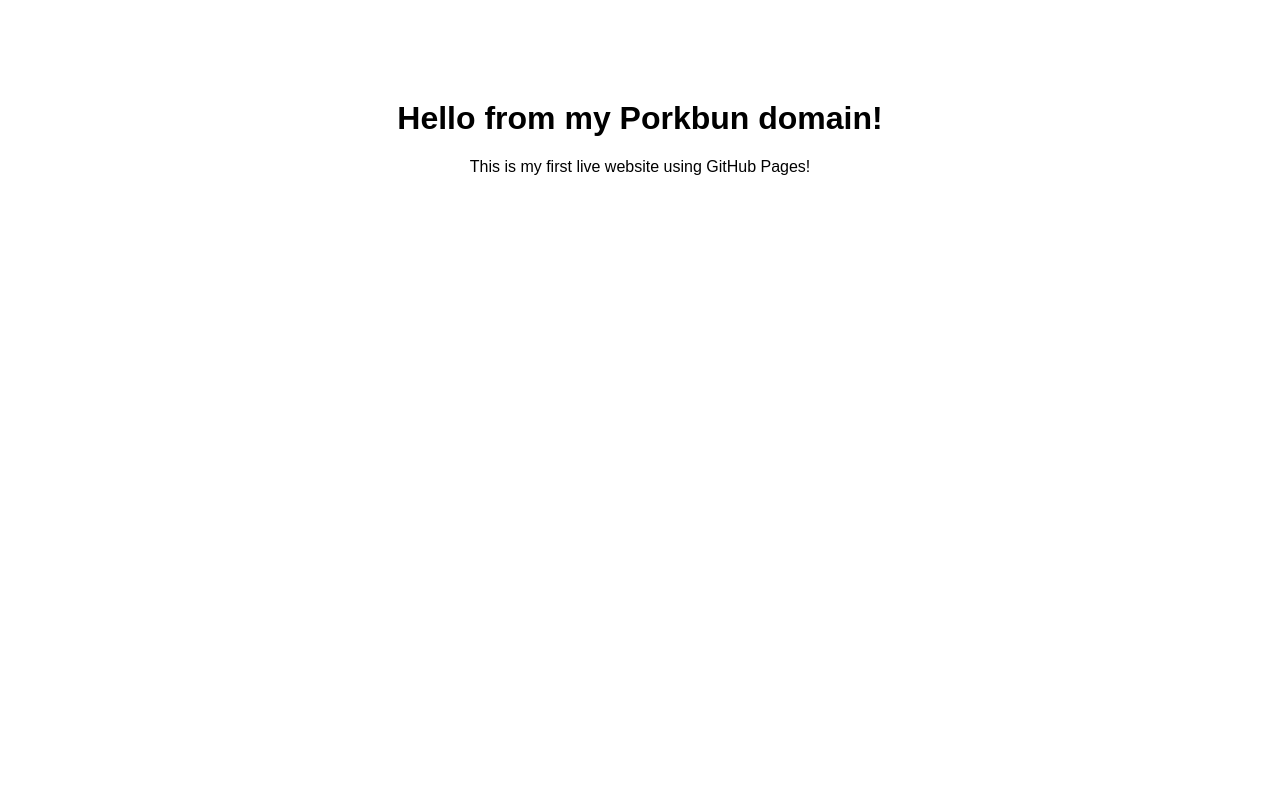
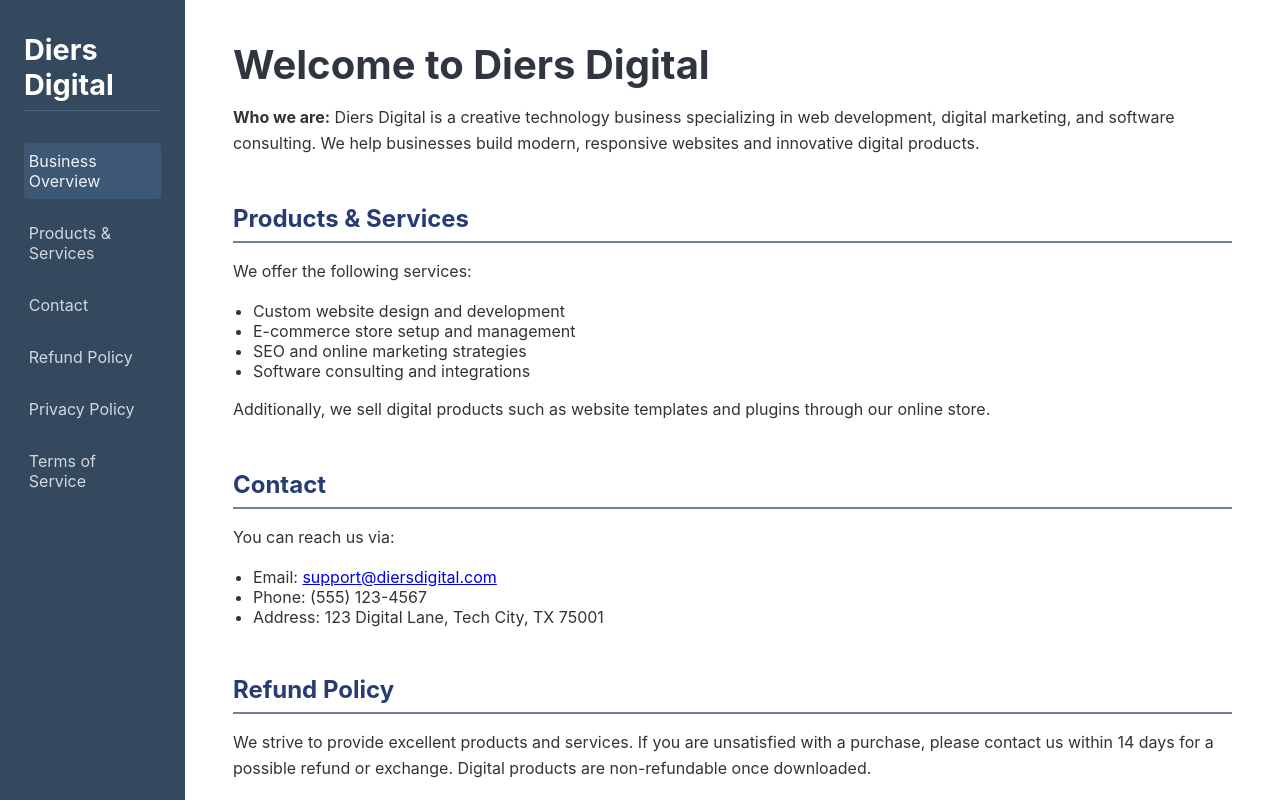
Before and after one commit to DiersDigital/my-website, a plain HTML site: page index.html in a window 1280 px wide. Drawn offline with Linux system fonts and the light colour scheme.

Commit message:
Update index.html

```diff
--- a/index.html
+++ b/index.html
@@ -1,17 +1,193 @@
 <!DOCTYPE html>
-<html>
+<html lang="en">
 <head>
-  <title>Welcome to My Website</title>
-  <style>
+<meta charset="UTF-8" />
+<meta name="viewport" content="width=device-width, initial-scale=1" />
+<title>Diers Digital — Business Website</title>
+<style>
+  /* Reset and base styles */
+  * {
+    box-sizing: border-box;
+  }
+  body {
+    margin: 0;
+    font-family: -apple-system, BlinkMacSystemFont, "Segoe UI", Roboto, Oxygen,
+      Ubuntu, Cantarell, "Open Sans", "Helvetica Neue", sans-serif;
+    display: flex;
+    height: 100vh;
+    overflow: hidden;
+    background: #f5f7fa;
+    color: #333;
+  }
+
+  /* Sidebar */
+  nav {
+    width: 280px;
+    background: #34495e;
+    color: white;
+    padding: 2rem 1.5rem;
+    display: flex;
+    flex-direction: column;
+  }
+  nav h2 {
+    margin: 0 0 2rem;
+    font-weight: 700;
+    font-size: 1.8rem;
+    border-bottom: 1px solid #4b6584;
+    padding-bottom: 0.5rem;
+  }
+  nav a {
+    color: #d1d8e0;
+    text-decoration: none;
+    margin-bottom: 1rem;
+    padding: 0.5rem 0.3rem;
+    border-radius: 4px;
+    transition: background 0.3s;
+  }
+  nav a:hover, nav a.active {
+    background: #3c5874;
+    color: #f1f2f6;
+  }
+
+  /* Main content */
+  main {
+    flex-grow: 1;
+    overflow-y: auto;
+    padding: 2.5rem 3rem;
+    background: white;
+  }
+  main h1 {
+    margin-top: 0;
+    font-size: 2.5rem;
+    margin-bottom: 1rem;
+    color: #2f3640;
+  }
+  section {
+    margin-bottom: 3rem;
+  }
+  section h2 {
+    border-bottom: 2px solid #718093;
+    padding-bottom: 0.5rem;
+    margin-bottom: 1rem;
+    color: #273c75;
+  }
+  p {
+    line-height: 1.6;
+  }
+  ul {
+    margin-top: 0.5rem;
+    padding-left: 1.25rem;
+  }
+  a.external-link {
+    color: #0984e3;
+    text-decoration: underline;
+  }
+
+  /* Responsive */
+  @media (max-width: 720px) {
     body {
-      font-family: sans-serif;
-      text-align: center;
-      margin-top: 100px;
+      flex-direction: column;
+      height: auto;
     }
-  </style>
+    nav {
+      width: 100%;
+      flex-direction: row;
+      overflow-x: auto;
+      padding: 1rem 1rem;
+    }
+    nav h2 {
+      display: none;
+    }
+    nav a {
+      margin: 0 1rem 0 0;
+      white-space: nowrap;
+    }
+    main {
+      padding: 1.5rem;
+    }
+  }
+</style>
 </head>
 <body>
-  <h1>Hello from my Porkbun domain!</h1>
-  <p>This is my first live website using GitHub Pages!</p>
+
+<nav>
+  <h2>Diers Digital</h2>
+  <a href="#business-overview" class="active">Business Overview</a>
+  <a href="#products-services">Products & Services</a>
+  <a href="#contact">Contact</a>
+  <a href="#refund-policy">Refund Policy</a>
+  <a href="#privacy-policy">Privacy Policy</a>
+  <a href="#terms-of-service">Terms of Service</a>
+</nav>
+
+<main>
+  <section id="business-overview">
+    <h1>Welcome to Diers Digital</h1>
+    <p><strong>Who we are:</strong> Diers Digital is a creative technology business specializing in web development, digital marketing, and software consulting. We help businesses build modern, responsive websites and innovative digital products.</p>
+  </section>
+
+  <section id="products-services">
+    <h2>Products & Services</h2>
+    <p>We offer the following services:</p>
+    <ul>
+      <li>Custom website design and development</li>
+      <li>E-commerce store setup and management</li>
+      <li>SEO and online marketing strategies</li>
+      <li>Software consulting and integrations</li>
+    </ul>
+    <p>Additionally, we sell digital products such as website templates and plugins through our online store.</p>
+  </section>
+
+  <section id="contact">
+    <h2>Contact</h2>
+    <p>You can reach us via:</p>
+    <ul>
+      <li>Email: <a href="mailto:support@diersdigital.com">support@diersdigital.com</a></li>
+      <li>Phone: (555) 123-4567</li>
+      <li>Address: 123 Digital Lane, Tech City, TX 75001</li>
+    </ul>
+  </section>
+
+  <section id="refund-policy">
+    <h2>Refund Policy</h2>
+    <p>We strive to provide excellent products and services. If you are unsatisfied with a purchase, please contact us within 14 days for a possible refund or exchange. Digital products are non-refundable once downloaded.</p>
+  </section>
+
+  <section id="privacy-policy">
+    <h2>Privacy Policy</h2>
+    <p>We respect your privacy. Any personal information collected is used solely to provide and improve our services. We do not share your data with third parties except as required by law.</p>
+    <p>For full details, please review our detailed privacy policy <a href="privacy.html" class="external-link" target="_blank" rel="noopener">here</a>.</p>
+  </section>
+
+  <section id="terms-of-service">
+    <h2>Terms of Service</h2>
+    <p>By using our website and services, you agree to comply with our terms of service. These terms cover usage, intellectual property rights, disclaimers, and liabilities.</p>
+    <p>For the complete terms, please visit <a href="terms.html" class="external-link" target="_blank" rel="noopener">this page</a>.</p>
+  </section>
+</main>
+
+<script>
+  // Highlight active nav link on scroll
+  const sections = document.querySelectorAll("main section");
+  const navLinks = document.querySelectorAll("nav a");
+
+  window.addEventListener("scroll", () => {
+    let current = "";
+    sections.forEach(section => {
+      const sectionTop = section.offsetTop - 100;
+      if (pageYOffset >= sectionTop) {
+        current = section.getAttribute("id");
+      }
+    });
+
+    navLinks.forEach(link => {
+      link.classList.remove("active");
+      if (link.getAttribute("href") === "#" + current) {
+        link.classList.add("active");
+      }
+    });
+  });
+</script>
+
 </body>
 </html>
```
